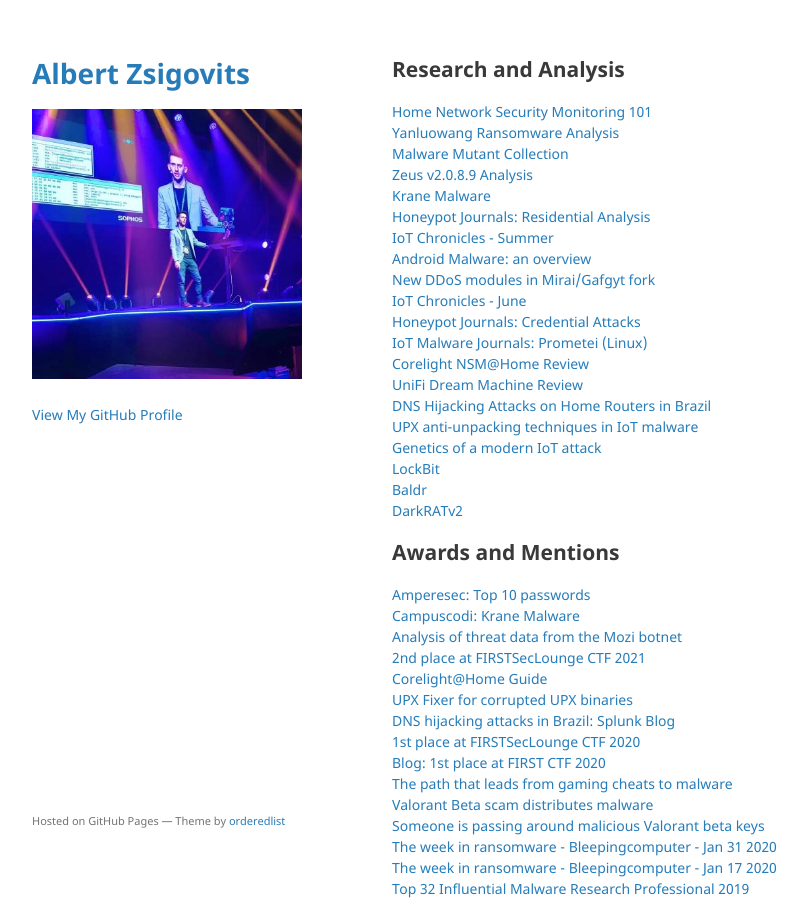
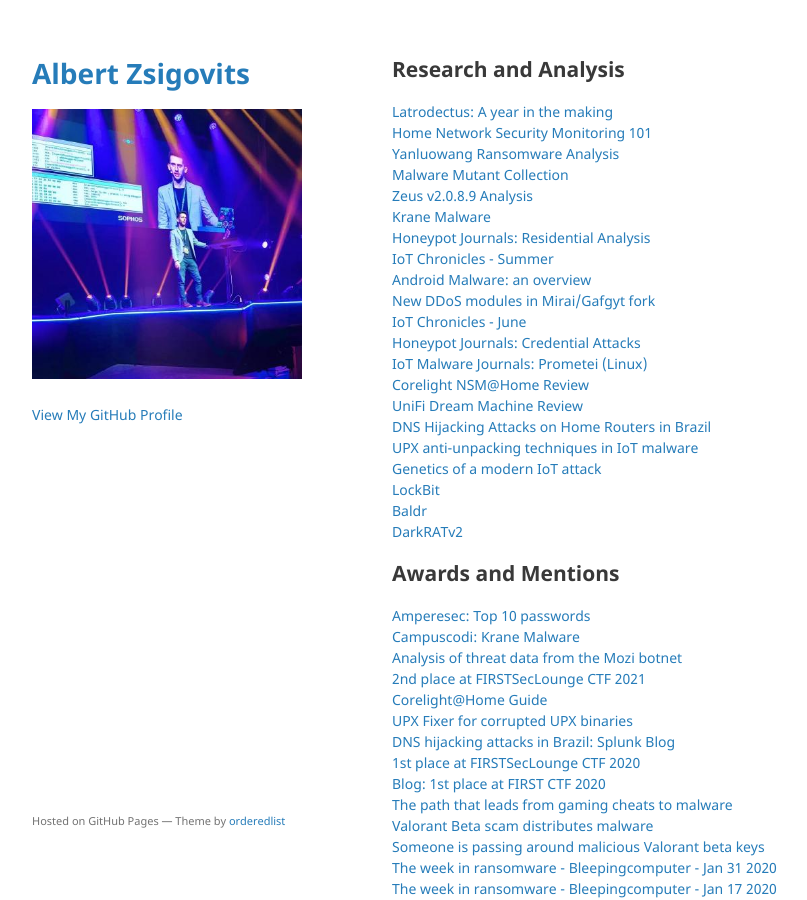
Before and after one commit to albertzsigovits/albertzsigovits.github.io, a Jekyll site: the page built from index.md, in a window 1280 px wide and 900 px high. Shown: the whole window, without its empty margins (178-985 px from the left). Built offline with Jekyll 4.4.1, drawn with Linux system fonts in a browser that asks for light colours; the repository's description, which GitHub fills in, is left out; our own code applies the rules of GitHub Pages for plain Markdown files.

Commit message:
Update index.md

```diff
--- a/index.md
+++ b/index.md
@@ -3,6 +3,7 @@
 ---
 ## Research and Analysis
 
+[Latrodectus: A year in the making](https://www.vmray.com/latrodectus-a-year-in-the-making/)
 [Home Network Security Monitoring 101](https://www.linkedin.com/pulse/home-network-security-monitoring-101-albert-zsigovits)
 [Yanluowang Ransomware Analysis](https://github.com/albertzsigovits/malware-notes/tree/master/Ransomware-Windows-Yanluowang)
 [Malware Mutant Collection](https://github.com/albertzsigovits/malware-mutex)
```
